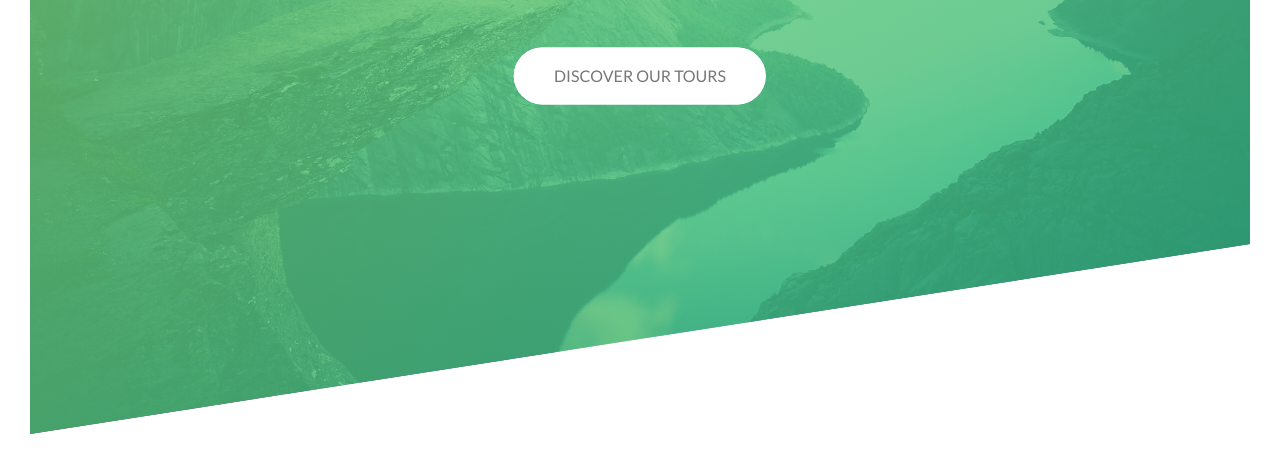
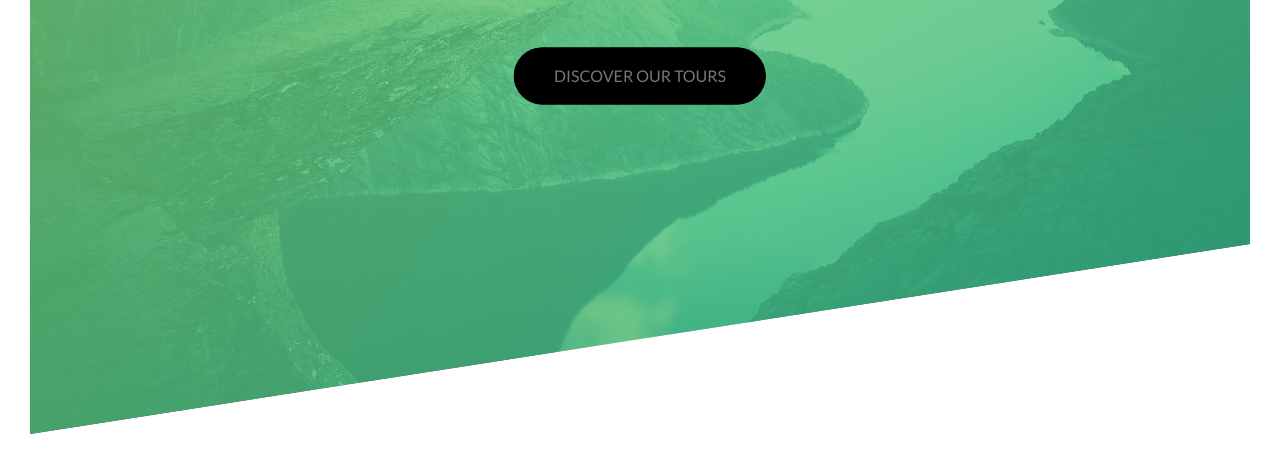
Before and after one commit to paul-blackwell/-Advanced-CSS-and-Sass-Flexbox-Grid-Animations-and-More, a website: page Natours/starter/index.html in a window 1280 px wide. Shown: the part 356-820 px from the top of the page. Drawn offline with Linux system fonts and the light colour scheme.

Commit message:
Setting up page reloading with npm

```diff
--- a/Natours/starter/css/style.css
+++ b/Natours/starter/css/style.css
@@ -40,7 +40,7 @@ body {
   text-align: center; }
 
 .heading-primary {
-  color: #fff;
+  color: #000;
   text-transform: uppercase;
   /* Tip: This stops the animations on the children from sometimes being shaky */
   backface-visibility: hidden;
@@ -114,7 +114,7 @@ body {
   box-shadow: 0 0.5rem 1rem rgba(0, 0, 0, 0.2); }
 
 .btn--white {
-  background-color: #fff;
+  background-color: #000;
   color: #777; }
 
 .btn::after {
@@ -130,7 +130,7 @@ body {
   transition: all .4s; }
 
 .btn--white::after {
-  background-color: #fff; }
+  background-color: #000; }
 
 .btn:hover::after {
   transform: scaleX(1.4) scaleY(1.6);
--- a/package.json
+++ b/package.json
@@ -4,7 +4,8 @@
   "description": "This repo contains starter files and the finished project files for all the projects contained in the course.",
   "main": "index.js",
   "scripts": {
-    "compile:sass": "node-sass Natours/starter/sass/main.scss Natours/starter/css/style.css -w"
+    "compile:sass": "node-sass Natours/starter/sass/main.scss Natours/starter/css/style.css -w",
+    "dev": "live-server"
   },
   "repository": {
     "type": "git",
@@ -18,6 +19,7 @@
   "homepage": "https://github.com/blackwellweb/-Advanced-CSS-and-Sass-Flexbox-Grid-Animations-and-More#readme",
   "dependencies": {},
   "devDependencies": {
+    "live-server": "^1.2.1",
     "node-sass": "^4.13.1"
   }
 }
```
Also changed, not shown: 1 other file.
